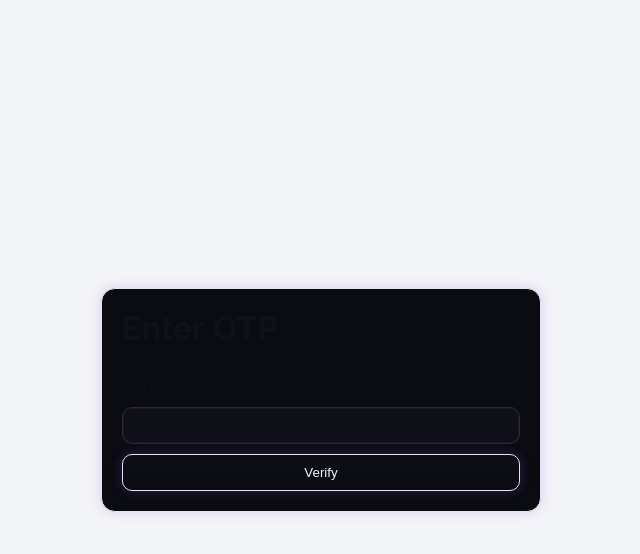
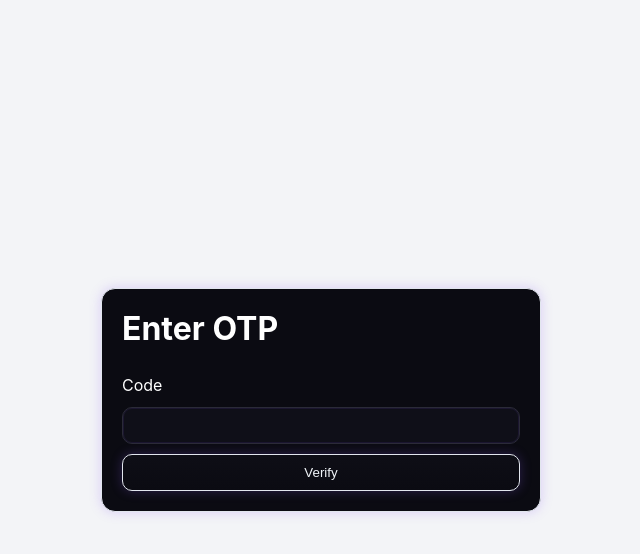
Before and after one commit to AmmarCantCode/SecureMultimediaVault, a Python web app: template templates/otp.html in a window 1280 px wide. Shown: the top 554 px of the page, without its empty margins (319-959 px from the left). Run offline with Jinja, Linux system fonts and the light colour scheme; the template is opened without the code that fills it: most values are stand-ins (such as "Sample title", 1, 10 or a date in 2020).

Commit message:
Update otp.html

```diff
--- a/templates/otp.html
+++ b/templates/otp.html
@@ -8,7 +8,7 @@
 </head>
 <body class="auth">
   <div class="auth-card">
-    <h1>Enter OTP</h1>
+    <h1 style="color: #ffffff;">Enter OTP</h1>
     {% with messages = get_flashed_messages(with_categories=true) %}
       {% if messages %}
         <div class="flash">
@@ -20,7 +20,7 @@
     {% endwith %}
     <form method="post" class="stacked">
       <input type="hidden" name="email" value="{{ email }}">
-      <label>Code</label>
+      <label style="color: #ffffff;">Code</label>
       <input name="code" maxlength="6" pattern="\d{6}" required>
       <button type="submit" class="btn">Verify</button>
     </form>
```
